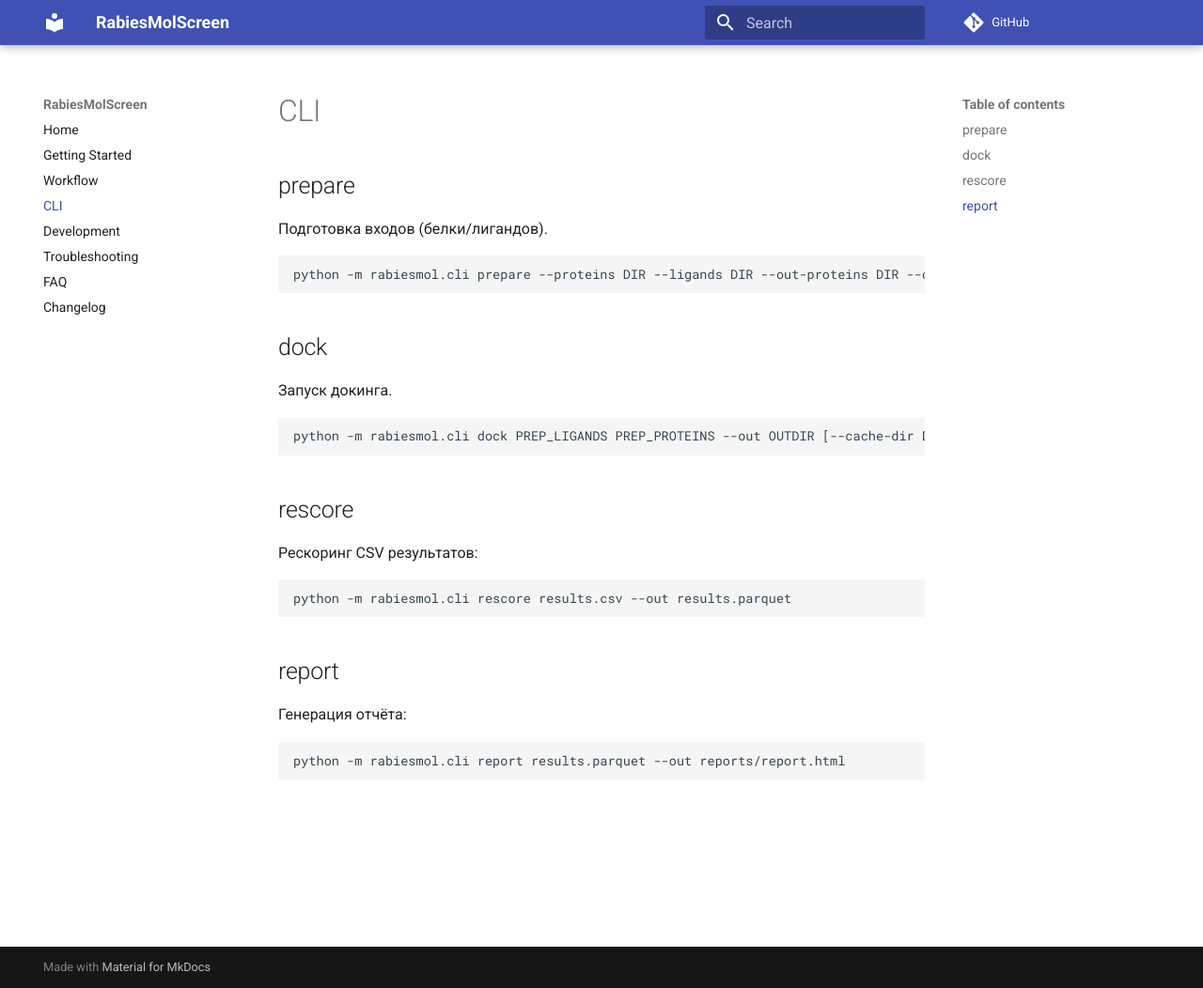
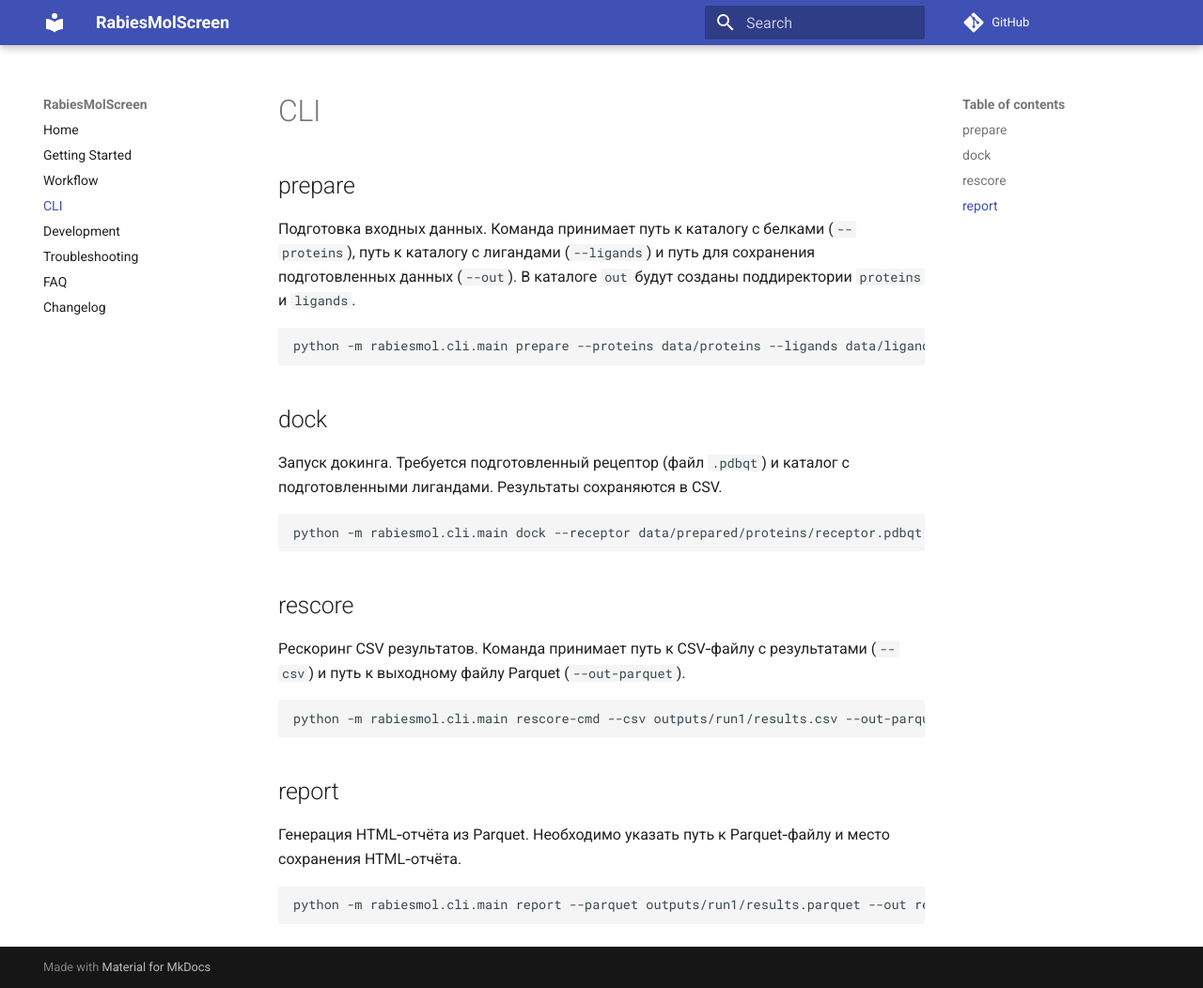
Before and after one commit to voroninsergei/RabiesMolScreen, an MkDocs documentation site: the page built from docs/cli.md, in a window 1280 px wide and 1052 px high. Shown: the whole window at 94% size. Built offline with MkDocs 1.6.1 and Material for MkDocs 9.7.7, drawn with Linux system fonts in a browser that asks for light colours; comment, search, counter and statistics services are not loaded.

Commit message:
Add files via upload

````diff
--- a/docs/cli.md
+++ b/docs/cli.md
@@ -1,25 +1,33 @@
 # CLI
 
 ## prepare
-Подготовка входов (белки/лигандов).
-```
-python -m rabiesmol.cli prepare --proteins DIR --ligands DIR --out-proteins DIR --out-ligands DIR [--threads N] [--seed INT]
+
+Подготовка входных данных. Команда принимает путь к каталогу с белками (`--proteins`), путь к каталогу с лигандами (`--ligands`) и путь для сохранения подготовленных данных (`--out`). В каталоге `out` будут созданы поддиректории `proteins` и `ligands`.
+
+```bash
+python -m rabiesmol.cli.main prepare --proteins data/proteins --ligands data/ligands --out data/prepared
 ```
 
 ## dock
-Запуск докинга.
-```
-python -m rabiesmol.cli dock PREP_LIGANDS PREP_PROTEINS --out OUTDIR [--cache-dir DIR]
+
+Запуск докинга. Требуется подготовленный рецептор (файл `.pdbqt`) и каталог с подготовленными лигандами. Результаты сохраняются в CSV.
+
+```bash
+python -m rabiesmol.cli.main dock --receptor data/prepared/proteins/receptor.pdbqt --ligands data/prepared/ligands --out outputs/run1 [--engine vina|smina]
 ```
 
 ## rescore
-Рескоринг CSV результатов:
-```
-python -m rabiesmol.cli rescore results.csv --out results.parquet
+
+Рескоринг CSV результатов. Команда принимает путь к CSV‑файлу с результатами (`--csv`) и путь к выходному файлу Parquet (`--out-parquet`).
+
+```bash
+python -m rabiesmol.cli.main rescore-cmd --csv outputs/run1/results.csv --out-parquet outputs/run1/results.parquet
 ```
 
 ## report
-Генерация отчёта:
+
+Генерация HTML‑отчёта из Parquet. Необходимо указать путь к Parquet‑файлу и место сохранения HTML‑отчёта.
+
+```bash
+python -m rabiesmol.cli.main report --parquet outputs/run1/results.parquet --out reports/report.html
 ```
-python -m rabiesmol.cli report results.parquet --out reports/report.html
-```
````
Also changed, not shown: requirements.txt (+9 -1 lines), 1 other file.
